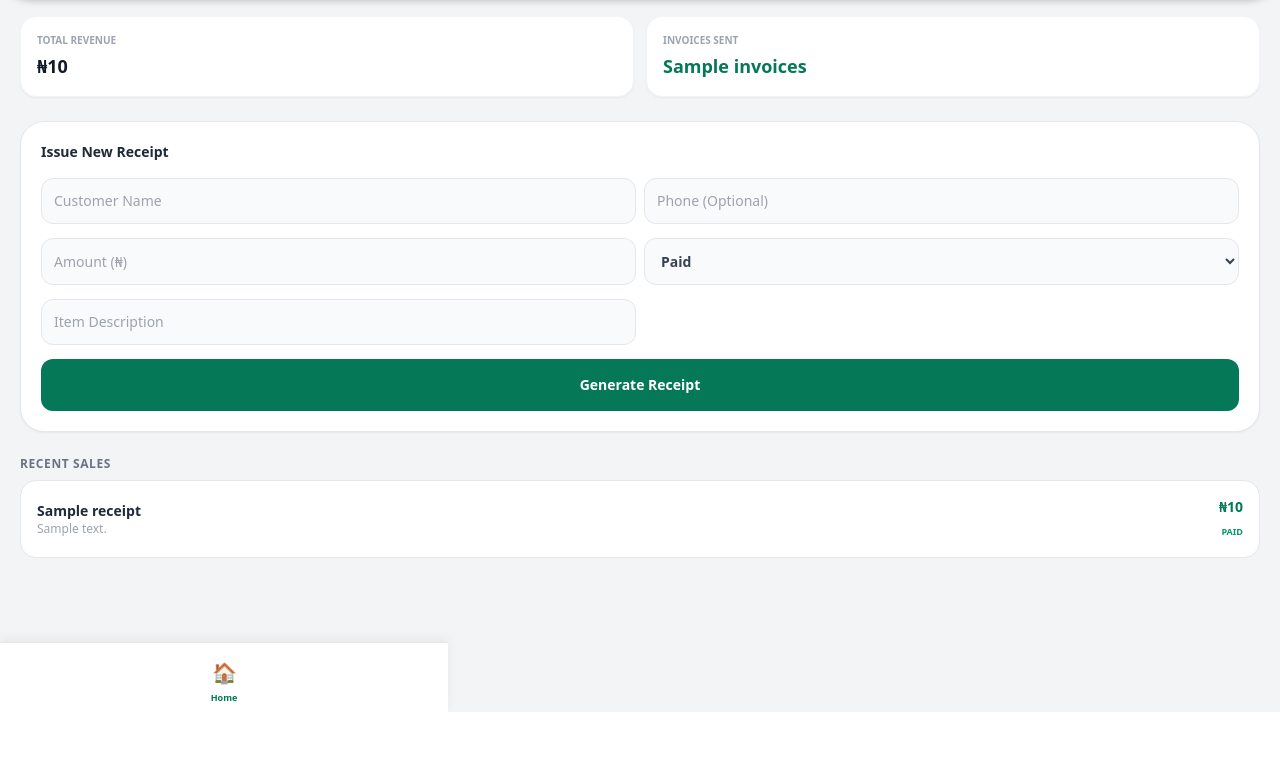
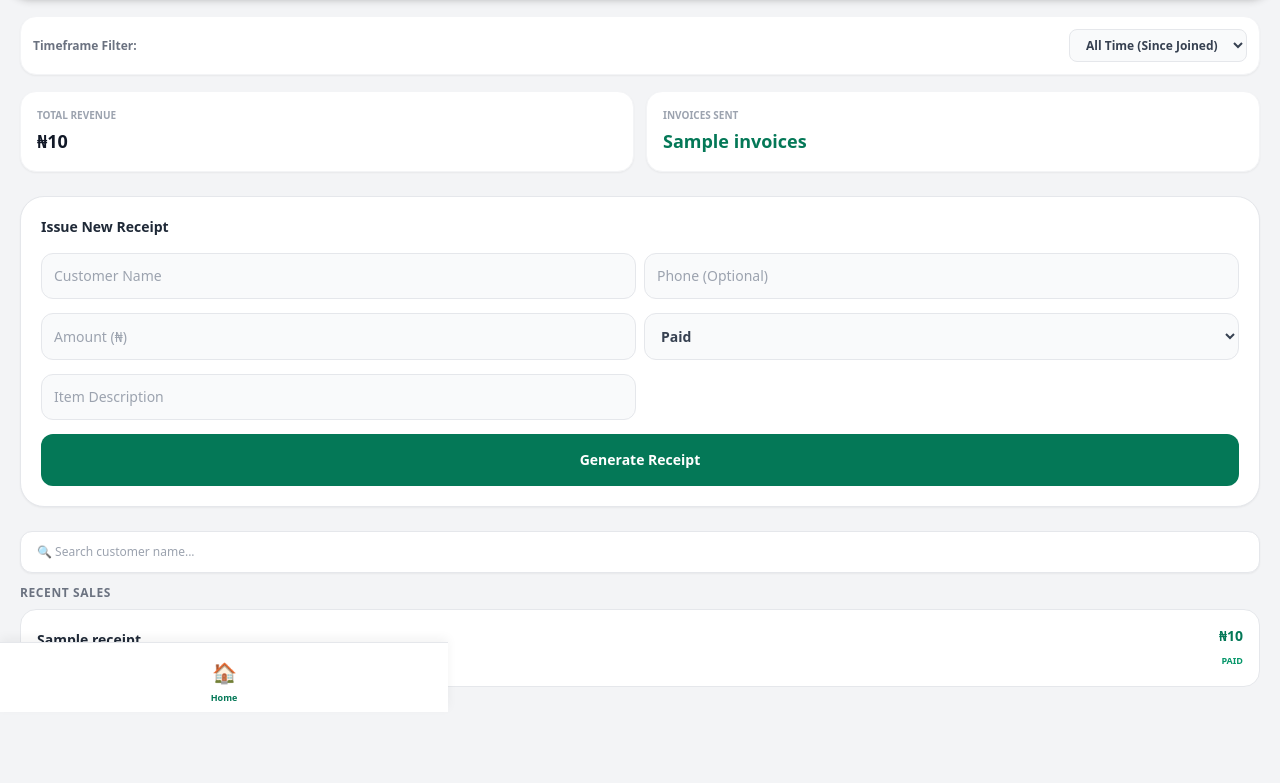
Before and after one commit to saidujoseph260-bot/VendorDesk-, a Flask app: template templates/index.html in a window 1280 px wide. Shown: the part 88-871 px from the top of the page. Before the commit the page ends 800 px from the top, so only its background shows below. Run offline with Flask 3, Linux system fonts and the light colour scheme; the template is opened without the code that fills it: most values are stand-ins (such as "Sample title", 1, 10 or a date in 2020); some libraries are stand-ins or nearby versions.

Commit message:
Implement time filter and update receipt display
Added a time filter selection and custom date range input for filtering receipts. Updated receipt generation and recent sales display logic.

```diff
--- a/templates/index.html
+++ b/templates/index.html
@@ -72,6 +72,34 @@
     <main class="px-5 mt-4">
         <!-- TAB 1: DASHBOARD -->
         <div id="tab-dashboard" class="tab-content active">
+
+            <!-- TIME FILTER ALLOCATION -->
+            <div class="bg-white p-3 rounded-2xl shadow-sm mb-4 border border-gray-100 flex flex-col space-y-2">
+                <div class="flex justify-between items-center">
+                    <span class="text-xs font-bold text-gray-500">Timeframe Filter:</span>
+                    <select id="time-filter" onchange="toggleCustomDate()" class="bg-gray-50 border border-gray-200 text-xs font-bold text-gray-700 rounded-lg px-3 py-1.5 focus:ring-2 focus:ring-emerald-500 outline-none">
+                        <option value="all" {% if current_filter == 'all' %}selected{% endif %}>All Time (Since Joined)</option>
+                        <option value="today" {% if current_filter == 'today' %}selected{% endif %}>Today</option>
+                        <option value="week" {% if current_filter == 'week' %}selected{% endif %}>Last 7 Days</option>
+                        <option value="month" {% if current_filter == 'month' %}selected{% endif %}>This Month</option>
+                        <option value="year" {% if current_filter == 'year' %}selected{% endif %}>This Year</option>
+                        <option value="custom" {% if current_filter == 'custom' %}selected{% endif %}>Custom Date Range</option>
+                    </select>
+                </div>
+                <div id="custom-date-container" class="grid grid-cols-2 gap-2 pt-2 border-t border-gray-50 {% if current_filter != 'custom' %}hidden{% endif %}">
+                    <div>
+                        <label class="block text-[10px] text-gray-400 font-bold mb-1">Start Date</label>
+                        <input type="date" id="start-date" value="{{ start_date or '' }}" class="w-full bg-gray-50 text-xs p-2 rounded-lg border border-gray-200">
+                    </div>
+                    <div>
+                        <label class="block text-[10px] text-gray-400 font-bold mb-1">End Date</label>
+                        <input type="date" id="end-date" value="{{ end_date or '' }}" class="w-full bg-gray-50 text-xs p-2 rounded-lg border border-gray-200">
+                    </div>
+                    <button onclick="applyFilter()" class="col-span-2 bg-emerald-700 text-white font-bold text-xs py-2 rounded-lg mt-1">Apply Date Filter</button>
+                </div>
+            </div>
+
+            <!-- FINANCIALS -->
             <div class="grid grid-cols-2 gap-3 mb-6">
                 <div class="bg-white border border-gray-100 p-4 rounded-2xl shadow-sm">
                     <p class="text-[10px] text-gray-400 font-bold uppercase mb-1">Total Revenue</p>
@@ -91,6 +119,7 @@
                 {% endif %}
             </div>
 
+            <!-- GENERATE RECEIPT -->
             <div class="bg-white border p-5 rounded-3xl shadow-sm mb-6">
                 <h2 class="text-sm font-bold text-gray-800 mb-4">Issue New Receipt</h2>
                 <form onsubmit="addReceipt(event)" class="space-y-3.5">
@@ -111,7 +140,7 @@
                         <select id="rec-inv" class="w-full bg-gray-50 border p-3 rounded-xl text-sm text-gray-600">
                             <option value="">No Stock Deduction</option>
                             {% for item in inventory %}
-                                <option value="{{ item.id }}">{{ item.item_name }}</option>
+                                <option value="{{ item.id }}">{{ item.item_name }} ({{ item.stock_quantity }} left)</option>
                             {% endfor %}
                         </select>
                         {% else %}
@@ -122,11 +151,15 @@
                 </form>
             </div>
 
+            <!-- RECENT SALES -->
+            <div class="mb-3">
+                <input type="text" id="search-bar" onkeyup="searchReceipts()" placeholder="🔍 Search customer name..." class="w-full bg-white border border-gray-200 text-xs rounded-xl px-4 py-3 focus:ring-2 focus:ring-emerald-500 shadow-sm outline-none">
+            </div>
             <h2 class="text-xs font-bold text-gray-500 uppercase tracking-wider mb-2">Recent Sales</h2>
             <div class="bg-white border rounded-2xl overflow-hidden mb-4">
                 <ul id="receipt-list" class="divide-y divide-gray-50">
-                    {% for r in receipts[:10] %}
-                    <li onclick="openReceipt('{{ r.id }}')" class="p-4 flex justify-between items-center hover:bg-gray-50 cursor-pointer">
+                    {% for r in receipts %}
+                    <li onclick="openReceipt('{{ r.id }}')" class="receipt-item p-4 flex justify-between items-center hover:bg-gray-50 cursor-pointer" data-name="{{ r.customer_name }}">
                         <div>
                             <p class="text-sm font-bold text-gray-800">{{ r.customer_name }}</p>
                             <p class="text-xs text-gray-400">{{ r.item_desc }}</p>
@@ -137,7 +170,7 @@
                         </div>
                     </li>
                     {% else %}
-                    <li class="p-4 text-center text-xs text-gray-400">No receipts yet.</li>
+                    <li class="p-4 text-center text-xs text-gray-400">No receipts found for this timeframe.</li>
                     {% endfor %}
                 </ul>
             </div>
@@ -286,6 +319,7 @@
             <div id="receipt-card-content" class="bg-emerald-50 border border-emerald-100 p-5 rounded-xl text-center relative overflow-hidden mb-4">
                 <div class="watermark-text" id="modal-watermark">VERIFIED</div>
                 <h3 id="modal-biz" class="font-extrabold text-emerald-900 text-base">BIZ</h3>
+                <p id="modal-biz-sub" class="text-[10px] text-gray-500 mb-1"></p>
                 <span id="modal-badge" class="inline-block mt-1 bg-emerald-100 text-emerald-800 text-[10px] font-bold px-2 py-0.5 rounded-full">OFFICIAL INVOICE</span>
                 <div class="text-xs mt-3 text-left space-y-1">
                     <p><b>Name:</b> <span id="modal-name"></span></p>
@@ -303,7 +337,7 @@
                 <button id="mark-paid-btn" onclick="markAsPaid()" class="w-full bg-amber-500 text-white font-bold text-xs py-3 rounded-xl hidden">⚡ Mark as Paid</button>
                 <button onclick="downloadImg()" class="w-full bg-emerald-700 text-white font-bold text-xs py-3 rounded-xl">📸 Save Image (PNG)</button>
                 <button onclick="shareWhatsApp()" class="w-full bg-[#25D366] text-white font-bold text-xs py-3 rounded-xl">Share on WhatsApp</button>
-                <a id="pdf-link" href="#" target="_blank" class="block text-center w-full bg-gray-800 text-white font-bold text-xs py-3 rounded-xl">Download PDF</a>
+                <a id="pdf-link" href="#" target="_blank" class="block text-center w-full bg-gray-800 text-white font-bold text-xs py-3 rounded-xl">Download Official PDF</a>
                 <button onclick="document.getElementById('receipt-modal').classList.add('hidden')" class="w-full bg-gray-100 text-gray-600 font-bold text-xs py-3 rounded-xl">Close</button>
             </div>
         </div>
@@ -312,6 +346,7 @@
 {% endif %}
 
 <script>
+    // Auth Toggles
     function switchAuth(tab) {
         document.getElementById('auth-error').classList.add('hidden');
         if (tab === 'login') {
@@ -327,6 +362,7 @@
         }
     }
 
+    // Login/Register Logic
     function handleLogin(e) {
         e.preventDefault();
         const fd = new FormData();
@@ -355,6 +391,7 @@
         });
     }
 
+    // Nav and Search
     function navTab(tabId) {
         document.querySelectorAll('.tab-content').forEach(el => el.classList.remove('active'));
         document.getElementById('tab-' + tabId).classList.add('active');
@@ -363,10 +400,38 @@
         document.querySelector(`[data-tab="${tabId}"]`).classList.remove('text-gray-400');
     }
 
+    function searchReceipts() {
+        const q = document.getElementById('search-bar').value.toLowerCase();
+        document.querySelectorAll('.receipt-item').forEach(el => {
+            const name = el.getAttribute('data-name').toLowerCase();
+            el.style.display = name.includes(q) ? 'flex' : 'none';
+        });
+    }
+
+    // Date Range Logic
+    function toggleCustomDate() {
+        const filter = document.getElementById('time-filter').value;
+        const container = document.getElementById('custom-date-container');
+        if (filter === 'custom') {
+            container.classList.remove('hidden');
+        } else {
+            container.classList.add('hidden');
+            window.location.href = '/?filter=' + filter;
+        }
+    }
+    function applyFilter() {
+        const start = document.getElementById('start-date').value;
+        const end = document.getElementById('end-date').value;
+        if (!start || !end) return alert('Please select both Start and End dates.');
+        window.location.href = `/?filter=custom&start_date=${start}&end_date=${end}`;
+    }
+
+    // Save Receipt & Silent Update
     function addReceipt(e) {
         e.preventDefault();
         const btn = document.getElementById('btn-add-rec');
         btn.innerText = 'Saving...';
+        btn.disabled = true;
 
         const name = document.getElementById('rec-name').value;
         const amount = parseFloat(document.getElementById('rec-amount').value);
@@ -389,9 +454,9 @@
                     revEl.innerText = '₦' + newRev.toLocaleString();
                 }
                 const list = document.getElementById('receipt-list');
-                if(list.innerText.includes("No receipts yet")) list.innerHTML = "";
+                if(list.innerText.includes("No receipts found")) list.innerHTML = "";
                 const badge = status === 'pending' ? `<span class="text-[9px] font-black text-amber-600">PENDING</span>` : `<span class="text-[9px] font-black text-emerald-600">PAID</span>`;
-                const li = `<li onclick="openReceipt('${data.id}')" class="p-4 flex justify-between items-center hover:bg-gray-50 cursor-pointer animate-pulse">
+                const li = `<li onclick="openReceipt('${data.id}')" class="receipt-item p-4 flex justify-between items-center hover:bg-gray-50 cursor-pointer animate-pulse" data-name="${name}">
                                 <div><p class="text-sm font-bold text-gray-800">${name}</p><p class="text-xs text-gray-400">${desc}</p></div>
                                 <div class="text-right"><p class="text-sm font-bold text-emerald-700">₦${amount.toLocaleString()}</p>${badge}</div>
                             </li>`;
@@ -402,30 +467,33 @@
 
                 e.target.reset();
                 btn.innerText = 'Generate Receipt';
+                btn.disabled = false;
             } else {
                 alert("Error saving: " + data.error);
                 btn.innerText = 'Generate Receipt';
+                btn.disabled = false;
             }
         }).catch(err => {
             alert("Network error.");
             btn.innerText = 'Generate Receipt';
+            btn.disabled = false;
         });
     }
 
+    // ERP Functions
     function addExpense(e) {
         e.preventDefault();
         fetch('/add-expense', { method: 'POST', headers: { 'Content-Type': 'application/json' }, body: JSON.stringify({ description: document.getElementById('exp-desc').value, amount: document.getElementById('exp-amount').value }) }).then(() => window.location.reload());
     }
-
     function addInventory(e) {
         e.preventDefault();
         fetch('/add-inventory', { method: 'POST', headers: { 'Content-Type': 'application/json' }, body: JSON.stringify({ item_name: document.getElementById('inv-name').value, quantity: document.getElementById('inv-qty').value }) }).then(() => window.location.reload());
     }
-
     function updateQty(id, qty) {
         fetch('/update-inventory', { method: 'POST', headers: { 'Content-Type': 'application/json' }, body: JSON.stringify({ id: id, quantity: qty }) }).then(() => window.location.reload());
     }
 
+    // Save Settings
     function saveSettings(e) {
         e.preventDefault();
         const btn = document.getElementById('btn-save-set');
@@ -444,11 +512,14 @@
         }).then(() => window.location.reload());
     }
 
+    // Receipt Modal & Actions
     let curRec = null;
     function openReceipt(id) {
         fetch('/receipt/' + id).then(r => r.json()).then(d => {
             curRec = d;
             document.getElementById('modal-biz').innerText = d.business_name.toUpperCase();
+            document.getElementById('modal-biz-sub').innerText = `${d.phone} • ${d.ig_handle}`;
+            document.getElementById('modal-watermark').innerText = `VERIFIED • ${d.business_name.toUpperCase()}`;
             document.getElementById('modal-name').innerText = d.name;
             document.getElementById('modal-desc').innerText = d.desc;
             document.getElementById('modal-date').innerText = d.date;
```
